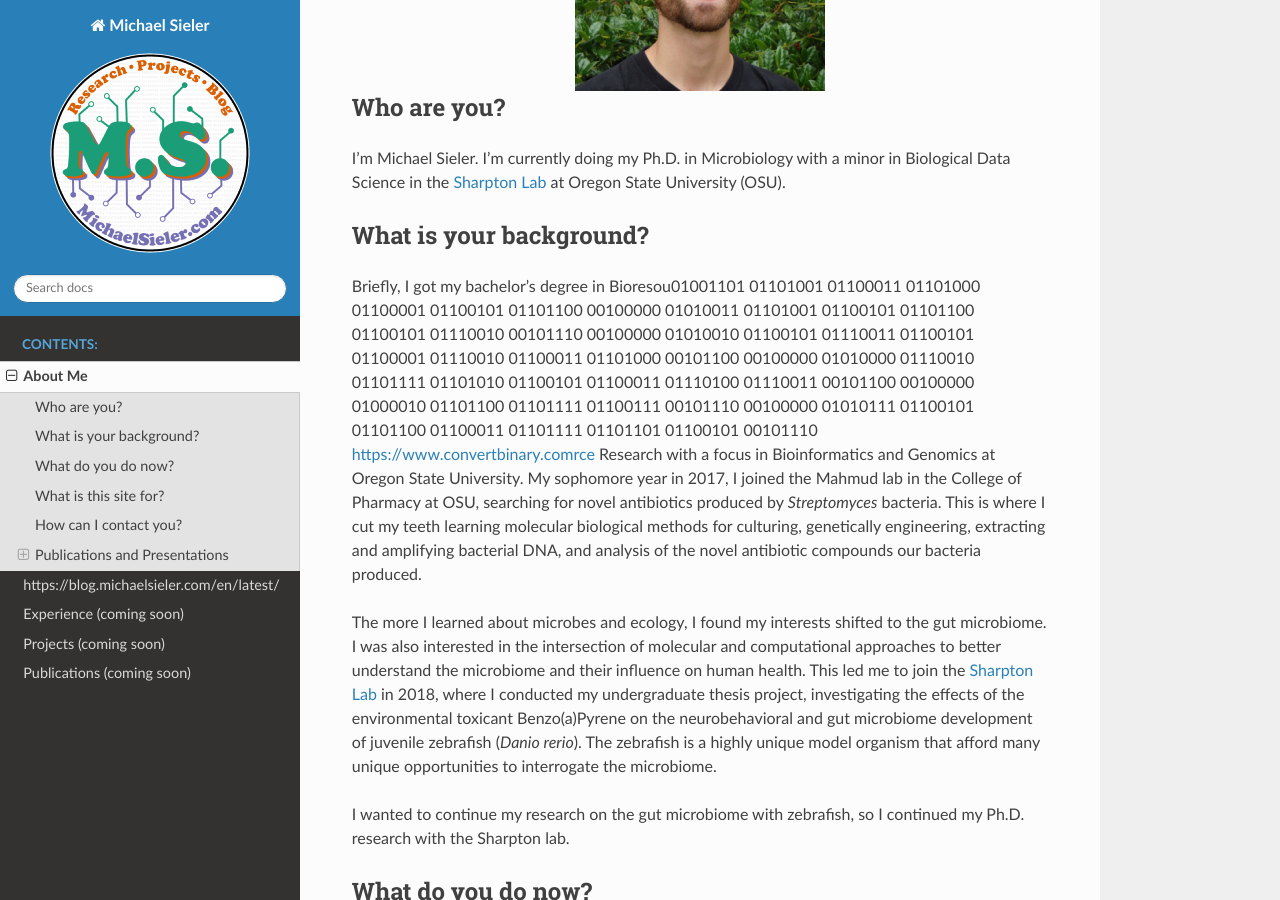
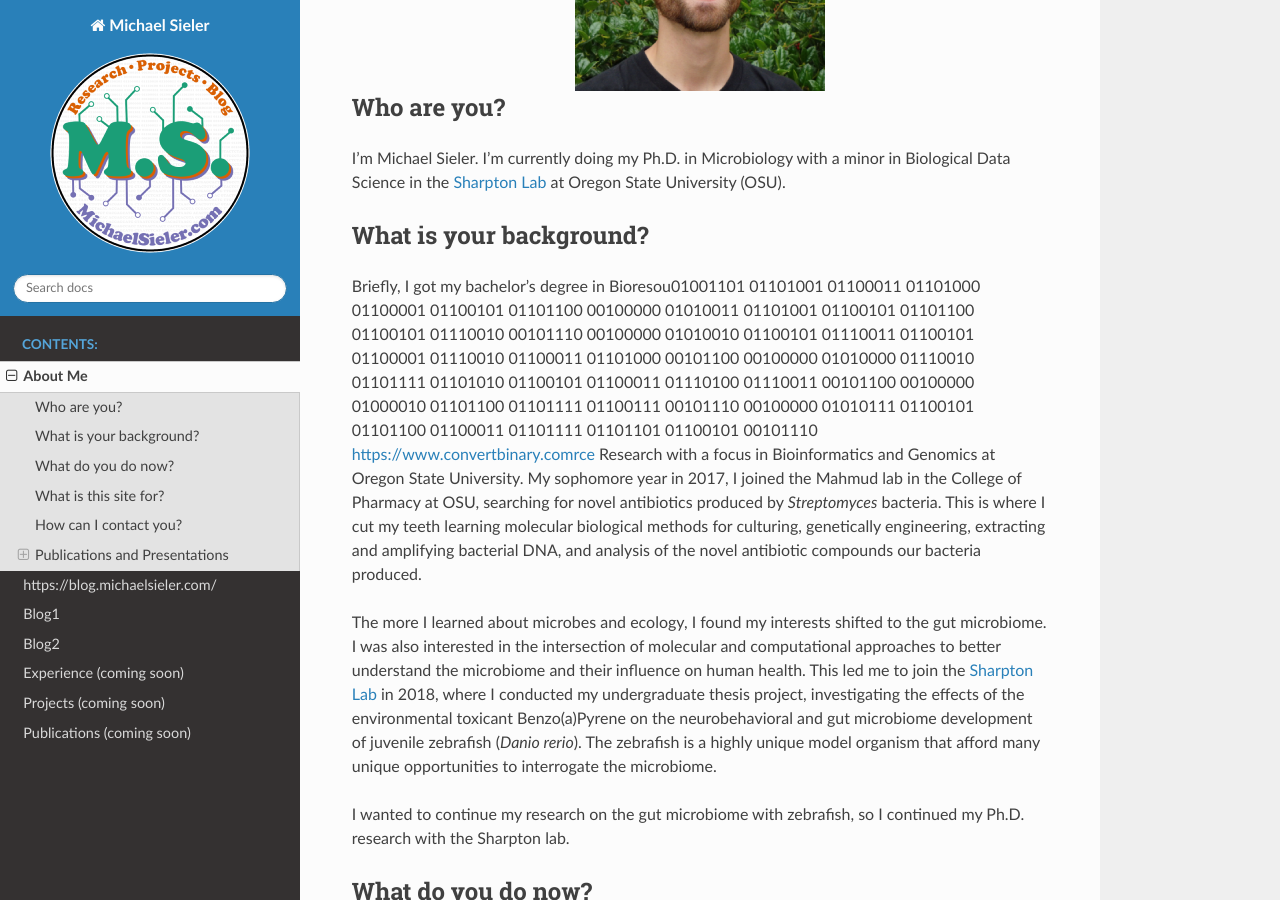
Before and after one commit to sielerjm/michaelsieler, a Sphinx documentation site: the page built from docs/AboutMe.rst, in a window 1280 px wide and 900 px high, scrolled down 319 px. Built offline with Sphinx 7.4.7 and the Read the Docs theme 2.0.0, drawn with Linux system fonts in a browser that asks for light colours; pages that are not in the unit, such as notebooks, are missing from menus.

Commit message:
link to blog

```diff
--- a/docs/index.rst
+++ b/docs/index.rst
@@ -18,8 +18,9 @@ The goal of this site is to share my research, projects and blogs.
    :caption: Contents:
 
    AboutMe
-   `Blog <blog.michaelsieler.com>_`
-   https://blog.michaelsieler.com/en/latest/
+   https://blog.michaelsieler.com/
+   Blog1 <https://blog.michaelsieler.com/>
+   Blog2 <..https://blog.michaelsieler.com/>
    Experience/experience
    Projects/projects
    Publications/publications
```
